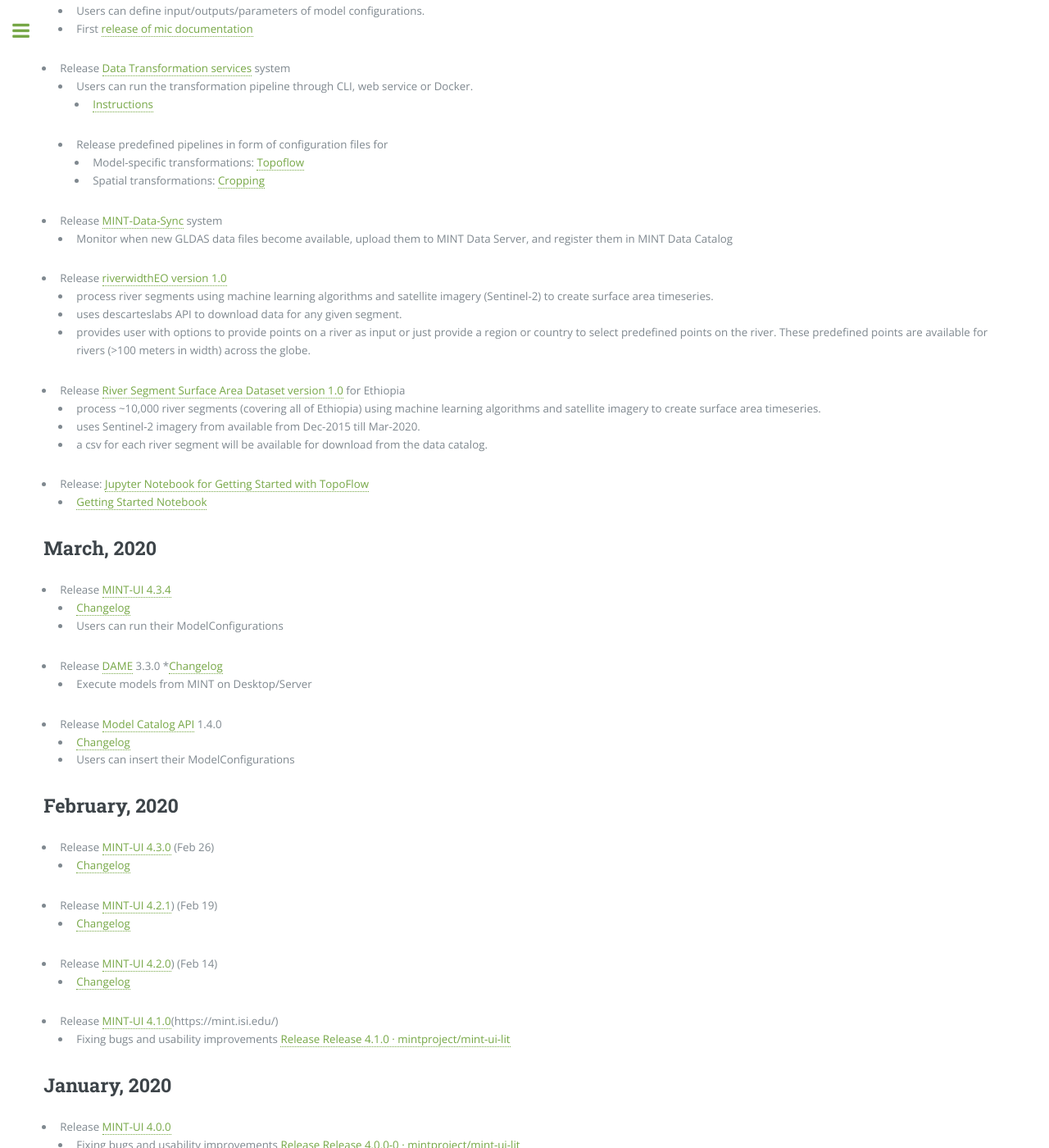
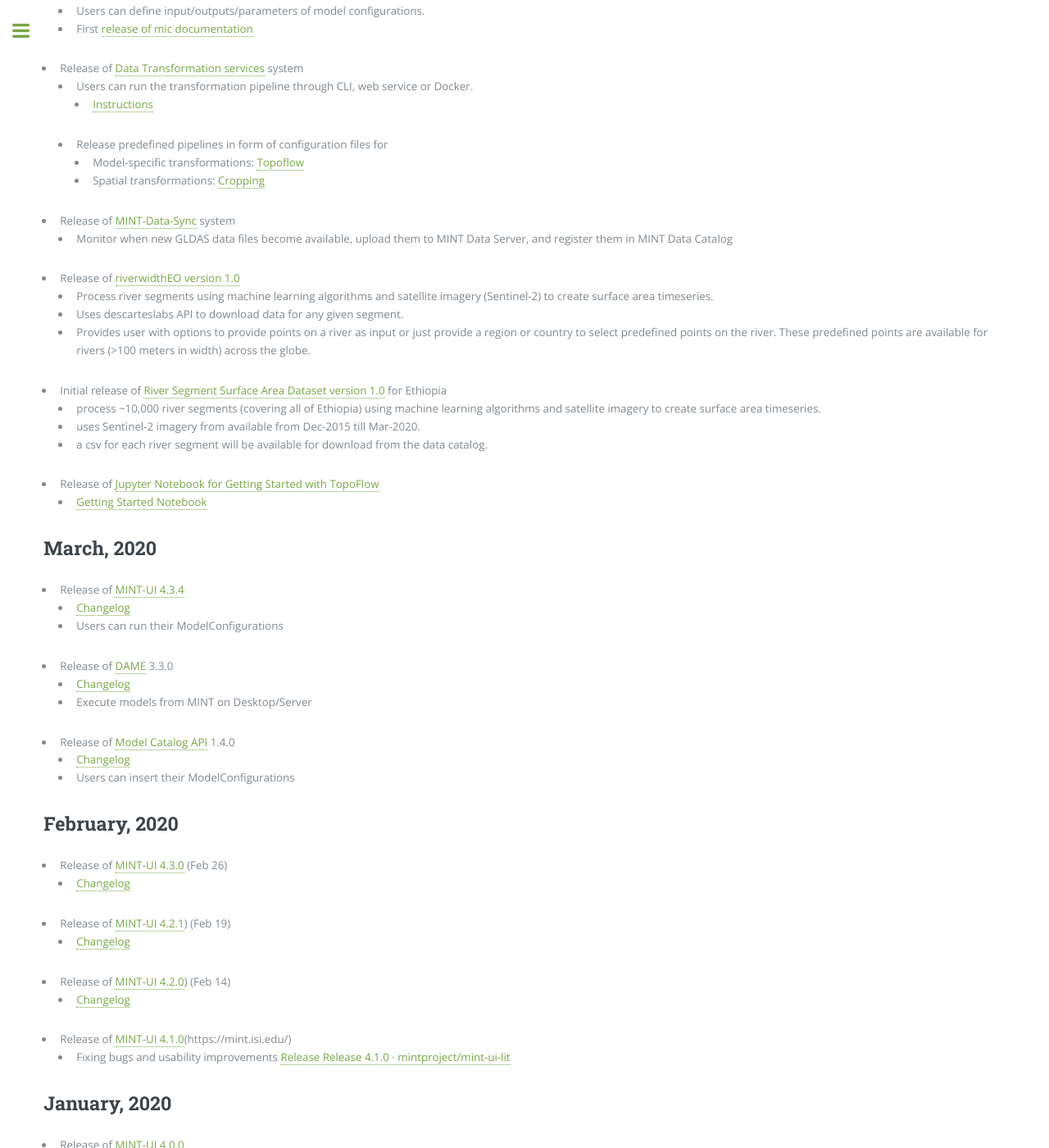
Before and after one commit to KnowledgeCaptureAndDiscovery/MINT, a Jekyll site: the page built from releases.md, in a window 1280 px wide and 1400 px high, scrolled down 789 px. Shown: the whole window at 82% size. Built offline with Jekyll 4.4.1, drawn with Linux system fonts in a browser that asks for light colours; some of the changed text lies outside the part shown.

Commit message:
Update releases.md

```diff
--- a/releases.md
+++ b/releases.md
@@ -6,7 +6,7 @@
 *Last updated: 2020-05-05*
 
 ## May, 2020
-* Release [DAME]({{ '/products/model/' | absolute_url }}#desktop-appliation-for-model-execution-dame) 5.0.0
+* Release of [DAME]({{ '/products/model/' | absolute_url }}#desktop-appliation-for-model-execution-dame) 5.0.0
   * [Changelog](https://github.com/mintproject/dame_cli/releases/tag/5.0.0)
   * Run models using local data
   * Configure with custom ModelCatalog or user
@@ -16,67 +16,67 @@
 
 
 ## April, 2020
-* Release [DAME]({{ '/products/model/' | absolute_url }}#desktop-appliation-for-model-execution-dame) 4.1.3
+* Release of [DAME]({{ '/products/model/' | absolute_url }}#desktop-appliation-for-model-execution-dame) 4.1.3
   * [Changelog](https://github.com/mintproject/dame_cli/releases/tag/4.1.3)
   * Additional testing and bug fixes (Testing in OSX and Unix). DAME will ask for missing parameters and inputs, using defaults when provided.
   * Improvements to messages and logging in the UI. Now the singularity commands, inputs and Docker images are displayed, in case users want to execute models with their own means.
   * Improved documentation and examples
-* Release [MIC]({{ '/products/model/' | absolute_url }}#model-insertion-checker-mic)
+* Initial release of [MIC]({{ '/products/model/' | absolute_url }}#model-insertion-checker-mic) 0.2.0
   * [Code](https://github.com/mintproject/mic/releases/tag/0.2.0)
   * Users can define and insert new models and model configurations.
   * Users can define input/outputs/parameters of model configurations.
   * First [release of mic documentation](https://mic-cli.readthedocs.io/en/latest/)
-* Release [Data Transformation services]({{ '/products/data/' | absolute_url }}#transformation-services) system
+* Release of [Data Transformation services]({{ '/products/data/' | absolute_url }}#transformation-services) system
   * Users can run the transformation pipeline through CLI, web service or Docker.
     * [Instructions](https://github.com/mintproject/MINT-Transformation)
   * Release predefined pipelines in form of configuration files for
     * Model-specific transformations: [Topoflow](https://github.com/mintproject/MINT-Transformation/blob/master/examples/topoflow4/topoflow_climate.yml)
     * Spatial transformations: [Cropping](https://github.com/mintproject/MINT-Transformation/blob/master/examples/cropping_weather_dataset.yml)
-* Release [MINT-Data-Sync](https://github.com/mintproject/MINT-Data-Sync) system
+* Release of [MINT-Data-Sync](https://github.com/mintproject/MINT-Data-Sync) system
   * Monitor when new GLDAS data files become available, upload them to MINT Data Server, and register them in MINT Data Catalog
-* Release [riverwidthEO version 1.0](https://github.com/mintproject/riverwidthEO)
-  * process river segments using machine learning algorithms and satellite imagery (Sentinel-2) to create surface area timeseries.
-  * uses descarteslabs API to download data for any given segment.
-  * provides user with options to provide points on a river as input or just provide a region or country to select predefined points on the river. These predefined points are available for rivers (>100 meters in width) across the globe.
-* Release [River Segment Surface Area Dataset version 1.0](https://mint.isi.edu/ethiopia/datasets/browse/da6b6d47-7672-4e6e-a455-7bbc7e7ceb99) for Ethiopia
+* Release of [riverwidthEO version 1.0](https://github.com/mintproject/riverwidthEO)
+  * Process river segments using machine learning algorithms and satellite imagery (Sentinel-2) to create surface area timeseries.
+  * Uses descarteslabs API to download data for any given segment.
+  * Provides user with options to provide points on a river as input or just provide a region or country to select predefined points on the river. These predefined points are available for rivers (>100 meters in width) across the globe.
+* Initial release of [River Segment Surface Area Dataset version 1.0](https://mint.isi.edu/ethiopia/datasets/browse/da6b6d47-7672-4e6e-a455-7bbc7e7ceb99) for Ethiopia
   * process ~10,000 river segments (covering all of Ethiopia) using machine learning algorithms and satellite imagery to create surface area timeseries.
   * uses Sentinel-2 imagery from available from Dec-2015 till Mar-2020.
   * a csv for each river segment will be available for download from the data catalog.
-* Release: [Jupyter Notebook for Getting Started with TopoFlow](/notebooks.html##jupyter-notebooks-for-use-with-the-topoflow-model)
+* Release of [Jupyter Notebook for Getting Started with TopoFlow](/notebooks.html##jupyter-notebooks-for-use-with-the-topoflow-model)
     * [Getting Started Notebook](https://github.com/peckhams/topoflow36/blob/master/TopoFlow_Getting_Started.ipynb)
 
 ## March, 2020
 
-* Release [MINT-UI 4.3.4]({{ '/products/mint/' | absolute_url }})
+* Release of [MINT-UI 4.3.4]({{ '/products/mint/' | absolute_url }})
     * [Changelog](https://github.com/mintproject/mint-ui-lit/releases/tag/4.3.4)
     * Users can run their ModelConfigurations
-* Release [DAME]({{ '/products/model/' | absolute_url }}#desktop-appliation-for-model-execution-dame) 3.3.0
-    *[Changelog](https://github.com/mintproject/dame_cli/releases/tag/3.3.0)
+* Release of [DAME]({{ '/products/model/' | absolute_url }}#desktop-appliation-for-model-execution-dame) 3.3.0
+    * [Changelog](https://github.com/mintproject/dame_cli/releases/tag/3.3.0)
     * Execute models from MINT on Desktop/Server
-* Release [Model Catalog API]({{ '/products/model/' | absolute_url }}#model-catalog-api) 1.4.0
+* Release of [Model Catalog API]({{ '/products/model/' | absolute_url }}#model-catalog-api) 1.4.0
     * [Changelog](https://github.com/mintproject/ModelCatalog/releases/tag/v1.4.0)
     * Users can insert their ModelConfigurations
 
 ## February, 2020
 
-* Release  [MINT-UI 4.3.0]({{ '/products/mint/' | absolute_url }}) (Feb 26)
+* Release of [MINT-UI 4.3.0]({{ '/products/mint/' | absolute_url }}) (Feb 26)
     * [Changelog](https://github.com/mintproject/mint-ui-lit/releases/tag/4.3.0)
-* Release  [MINT-UI 4.2.1]({{ '/products/mint/' | absolute_url }})) (Feb 19)
+* Release of [MINT-UI 4.2.1]({{ '/products/mint/' | absolute_url }})) (Feb 19)
     * [Changelog](https://github.com/mintproject/mint-ui-lit/releases/tag/4.2.1)
-* Release  [MINT-UI 4.2.0]({{ '/products/mint/' | absolute_url }})) (Feb 14)
+* Release of [MINT-UI 4.2.0]({{ '/products/mint/' | absolute_url }})) (Feb 14)
     * [Changelog](https://github.com/mintproject/mint-ui-lit/releases/tag/4.2.0)
-* Release  [MINT-UI 4.1.0]({{ '/products/mint/' | absolute_url }})(https://mint.isi.edu/)
+* Release of [MINT-UI 4.1.0]({{ '/products/mint/' | absolute_url }})(https://mint.isi.edu/)
     * Fixing bugs and usability improvements [Release Release 4.1.0 · mintproject/mint-ui-lit](https://github.com/mintproject/mint-ui-lit/releases/tag/4.1.0)
 
 ## January, 2020
-* Release  [MINT-UI 4.0.0]({{ '/products/mint/' | absolute_url }})
-    * Fixing bugs and usability improvements [Release Release 4.0.0-0 · mintproject/mint-ui-lit](https://github.com/mintproject/mint-ui-lit/releases/tag/4.0.0-0)
+* Release of [MINT-UI 4.0.0]({{ '/products/mint/' | absolute_url }})
+    * Bug fixes and usability improvements [Release Release 4.0.0-0 · mintproject/mint-ui-lit](https://github.com/mintproject/mint-ui-lit/releases/tag/4.0.0-0)
 
 ## December, 2019
 
 #### MINT Data Catalog
 
-*   Release of MINT Data Catalog UI
+*   Releases of MINT Data Catalog UI
     *   It is now possible to browse MINT Data Catalog from a [browser](https://data-catalog.mint.isi.edu/)
     *   You can view API documentation [here](https://data-catalog.mint.isi.edu/documentation)
 *   MINT Data Catalog [Github repository](https://github.com/mintproject/MINT-DataCatalog-Public). Specifically,
@@ -121,7 +121,7 @@
 #### Data Catalog
 
 
-*   Release D-REPR: a library for reading heterogeneous datasets into common representations. Check its [GitHub](https://github.com/usc-isi-i2/d-repr) for more information.
+*   Release of D-REPR: a library for reading heterogeneous datasets into common representations. Check its [GitHub](https://github.com/usc-isi-i2/d-repr) for more information.
 
 
 ## May, 2019
```
Also changed, not shown: other parts of releases.md (+9 -9 lines).
